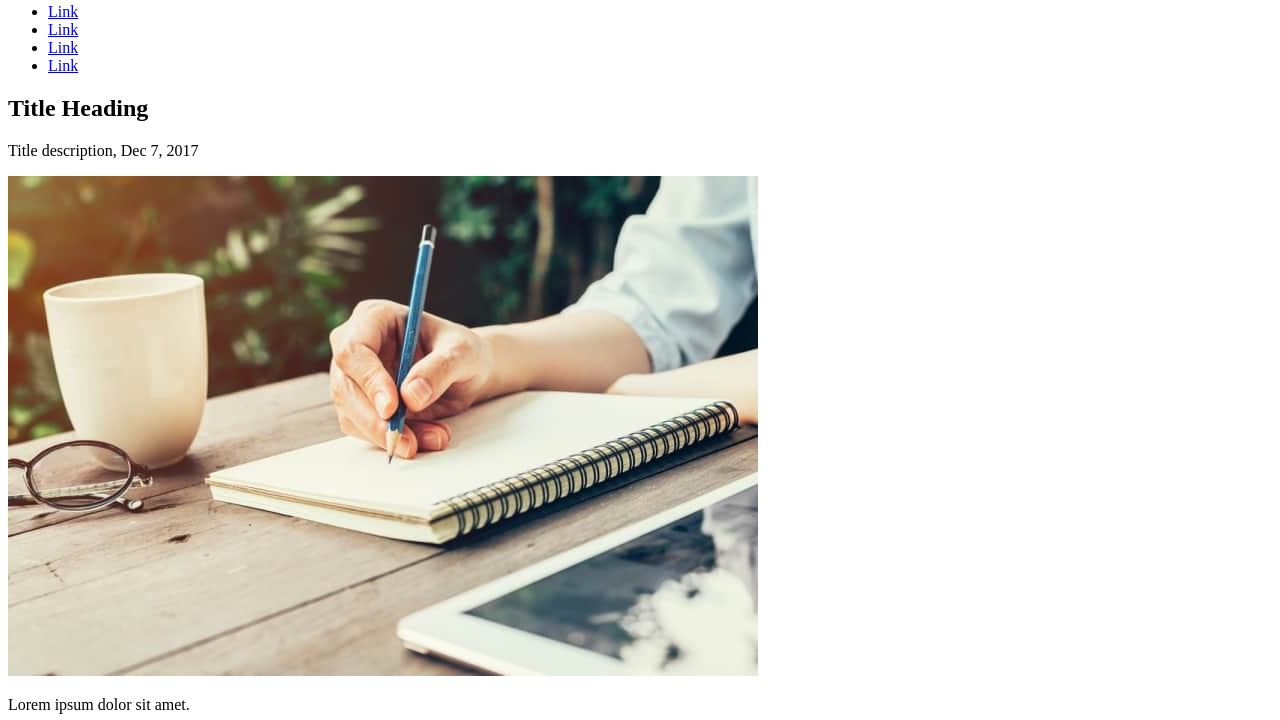
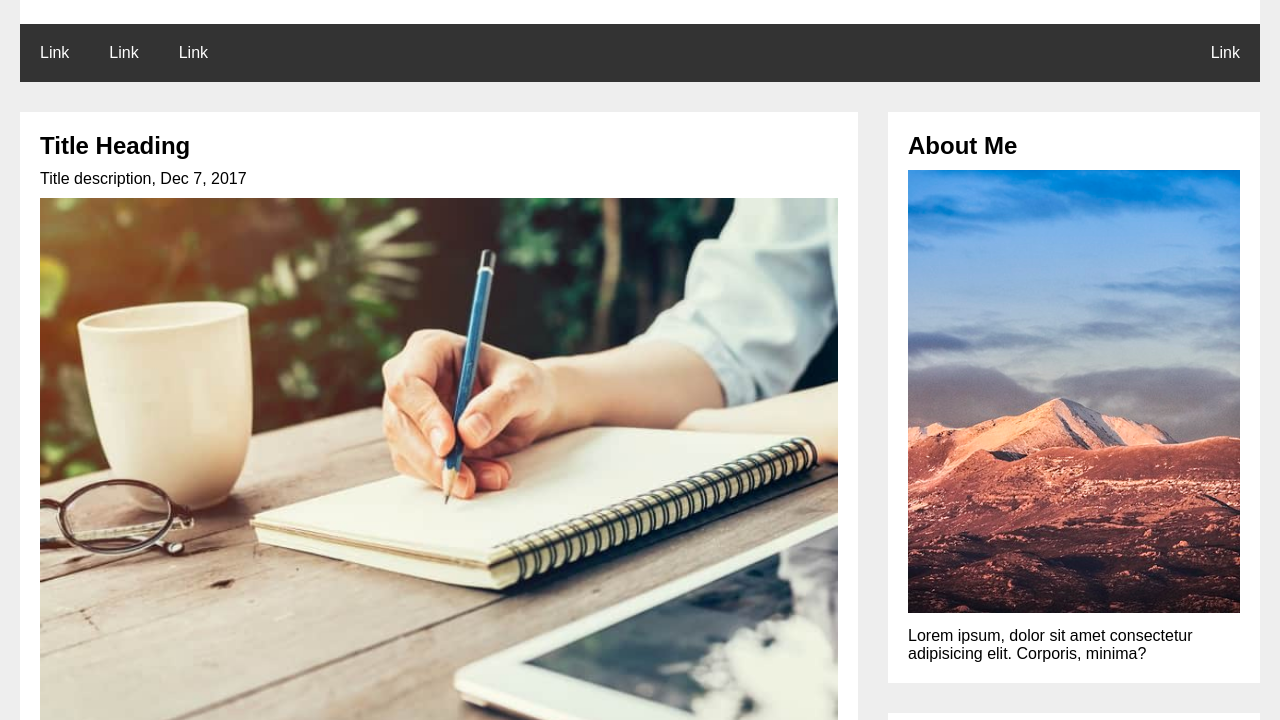
Before and after one commit to M7KAYA/Responsive-Web-Test, a plain HTML site: page index.html in a window 1280 px wide. Shown: the part 111-831 px from the top of the page. Drawn offline with Linux system fonts and the light colour scheme; a web font is replaced by a local one.

Commit message:
Change css file track from test to main

```diff
--- a/index.html
+++ b/index.html
@@ -8,7 +8,7 @@
       rel="stylesheet"
       href="https://fonts.googleapis.com/css?family=Arial"
     />
-    <link rel="stylesheet" href="css/test.css" />
+    <link rel="stylesheet" href="css/main.css" />
     <script
       src="https://kit.fontawesome.com/f5f722f6c8.js"
       crossorigin="anonymous"
```
